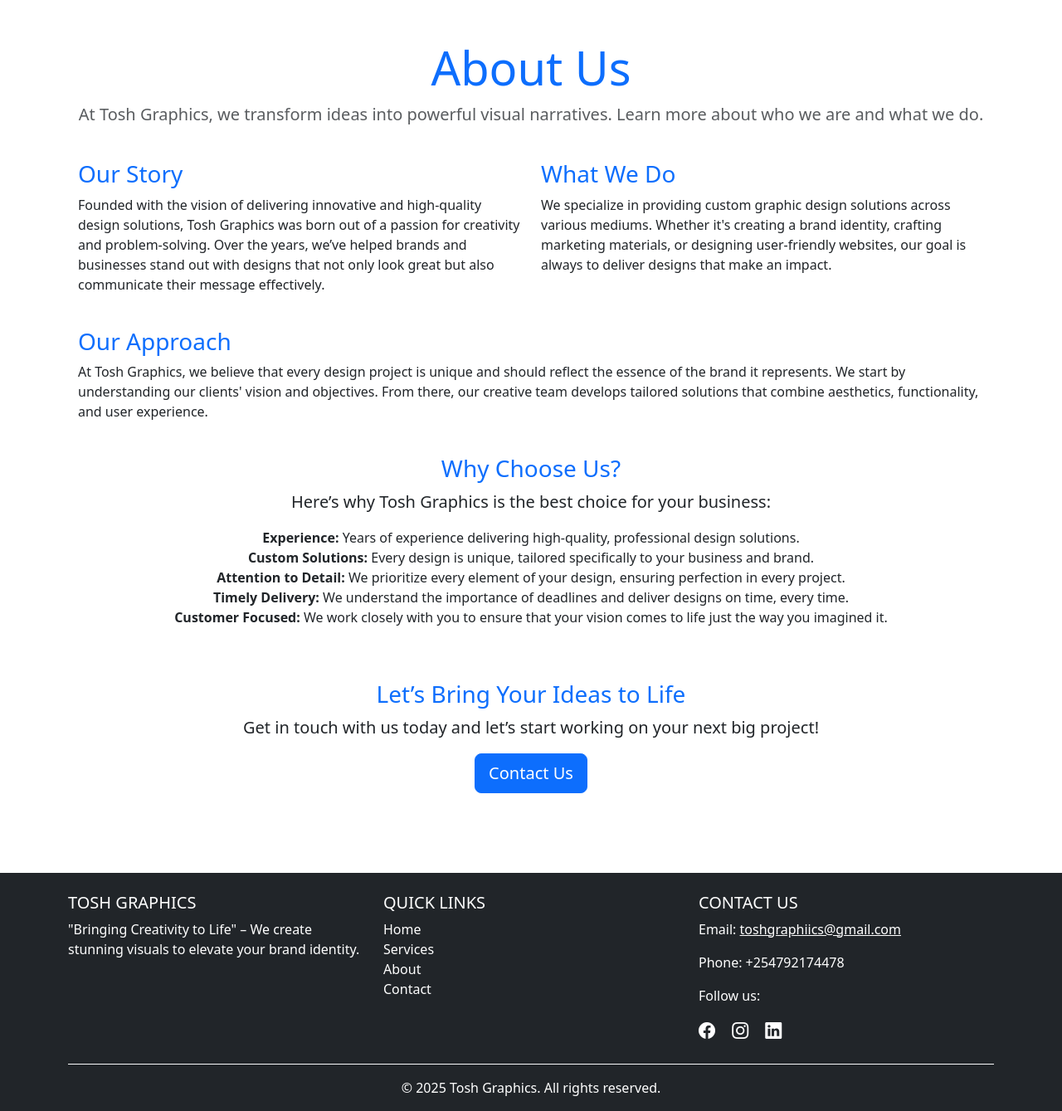
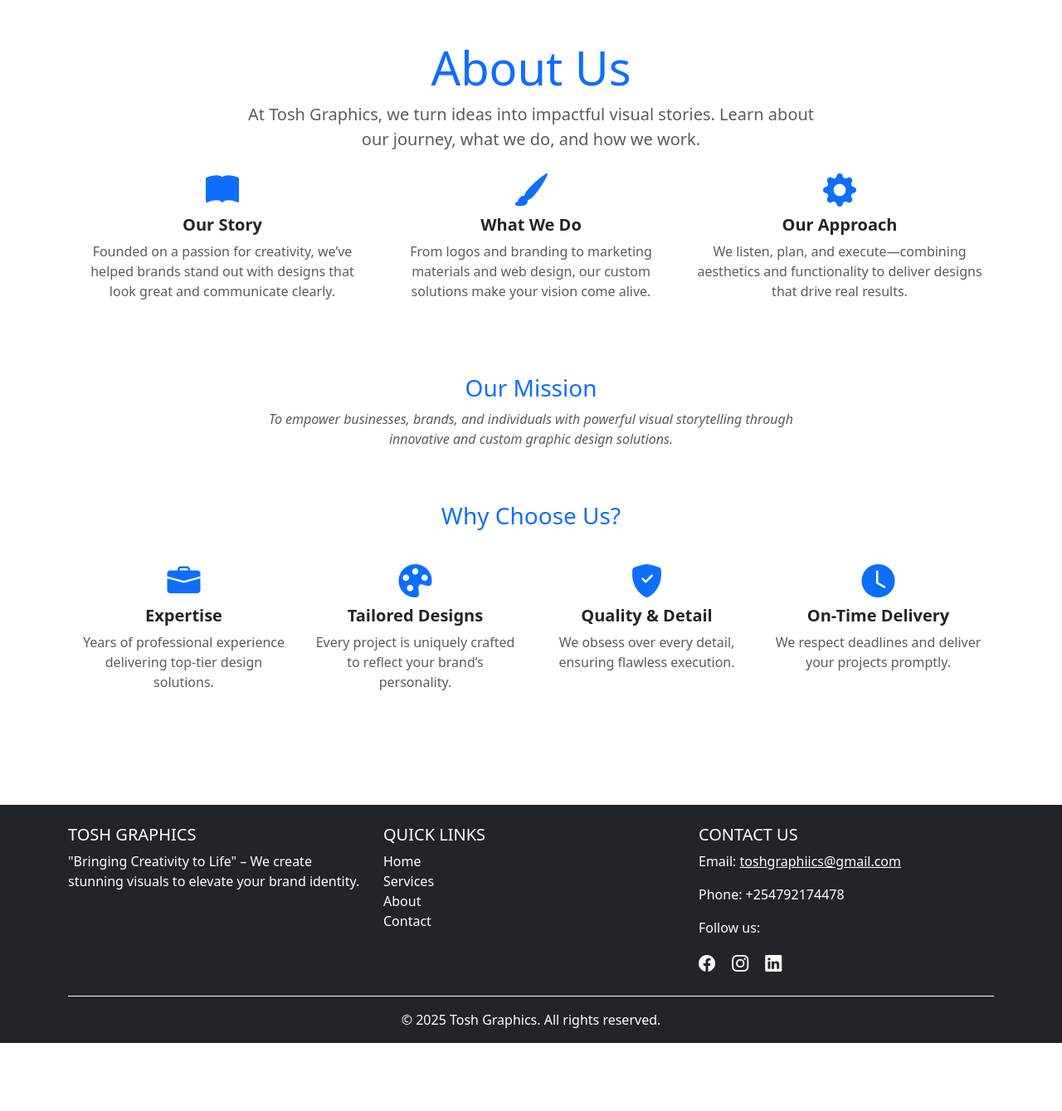
Before and after one commit to Erictosh/tosh_graphics, a Flask app: page /about in a window 1280 px wide. Shown: the part 72-1411 px from the top of the page at 83% size. After the commit the page ends 1329 px from the top, so only its background shows below. Run offline with Flask 3, Linux system fonts and the light colour scheme.

```diff
--- a/templates/about.html
+++ b/templates/about.html
@@ -2,58 +2,73 @@
 
 {% block content %}
 <div class="container py-5">
-    <div class="row text-center">
+  <!-- About Us Heading + Icon Grid -->
+  <div class="row text-center mb-5">
     <div class="col-12">
       <h2 class="display-4 text-primary">About Us</h2>
-        <p class="lead text-muted">At Tosh Graphics, we transform ideas into powerful visual narratives. Learn more about who we are and what we do.</p>
-      </div>
+      <p class="lead text-muted mx-auto" style="max-width: 700px;">
+        At Tosh Graphics, we turn ideas into impactful visual stories. Learn about our journey, what we do, and how we work.
+      </p>
     </div>
 
-    <div class="row justify-content-center mt-4">
-      <div class="col-md-6">
-        <h3 class="text-primary">Our Story</h3>
-        <p>
-          Founded with the vision of delivering innovative and high-quality design solutions, Tosh Graphics was born out of a passion for creativity and problem-solving. Over the years, we’ve helped brands and businesses stand out with designs that not only look great but also communicate their message effectively.
+    <!-- Icon Grid: Story / Do / Approach -->
+    <div class="col-sm-6 col-md-4 mb-4">
+      <i class="bi bi-book-fill text-primary fs-1 mb-2"></i>
+      <h5 class="fw-bold">Our Story</h5>
+      <p class="text-muted">
+        Founded on a passion for creativity, we’ve helped brands stand out with designs that look great and communicate clearly.
       </p>
     </div>
-      <div class="col-md-6">
-        <h3 class="text-primary">What We Do</h3>
-        <p>
-          We specialize in providing custom graphic design solutions across various mediums. Whether it's creating a brand identity, crafting marketing materials, or designing user-friendly websites, our goal is always to deliver designs that make an impact.
+    <div class="col-sm-6 col-md-4 mb-4">
+      <i class="bi bi-brush-fill text-primary fs-1 mb-2"></i>
+      <h5 class="fw-bold">What We Do</h5>
+      <p class="text-muted">
+        From logos and branding to marketing materials and web design, our custom solutions make your vision come alive.
+      </p>
+    </div>
+    <div class="col-sm-6 col-md-4 mb-4">
+      <i class="bi bi-gear-fill text-primary fs-1 mb-2"></i>
+      <h5 class="fw-bold">Our Approach</h5>
+      <p class="text-muted">
+        We listen, plan, and execute—combining aesthetics and functionality to deliver designs that drive real results.
       </p>
     </div>
   </div>
 
-    <div class="row justify-content-center mt-4">
-      <div class="col-md-12">
-        <h3 class="text-primary">Our Approach</h3>
-        <p>
-          At Tosh Graphics, we believe that every design project is unique and should reflect the essence of the brand it represents. We start by understanding our clients' vision and objectives. From there, our creative team develops tailored solutions that combine aesthetics, functionality, and user experience.
+  <!-- Our Mission -->
+  <div class="row justify-content-center text-center mb-5">
+    <div class="col-md-8">
+      <h3 class="text-primary">Our Mission</h3>
+      <p class="fst-italic text-muted mx-auto" style="max-width: 700px;">
+        To empower businesses, brands, and individuals with powerful visual storytelling through innovative and custom graphic design solutions.
       </p>
     </div>
   </div>
 
-    <div class="row justify-content-center mt-4">
-      <div class="col-md-12 text-center">
+  <!-- Why Choose Us -->
+  <div class="row justify-content-center text-center">
+    <div class="col-12 mb-4">
       <h3 class="text-primary">Why Choose Us?</h3>
-        <p class="lead">
-          Here’s why Tosh Graphics is the best choice for your business:
-        </p>
-        <ul class="list-unstyled">
-          <li><strong>Experience:</strong> Years of experience delivering high-quality, professional design solutions.</li>
-          <li><strong>Custom Solutions:</strong> Every design is unique, tailored specifically to your business and brand.</li>
-          <li><strong>Attention to Detail:</strong> We prioritize every element of your design, ensuring perfection in every project.</li>
-          <li><strong>Timely Delivery:</strong> We understand the importance of deadlines and deliver designs on time, every time.</li>
-          <li><strong>Customer Focused:</strong> We work closely with you to ensure that your vision comes to life just the way you imagined it.</li>
-        </ul>
     </div>
+    <div class="col-sm-6 col-md-3 mb-4">
+      <i class="bi bi-briefcase-fill text-primary fs-1 mb-2"></i>
+      <h5 class="fw-bold">Expertise</h5>
+      <p class="text-muted">Years of professional experience delivering top‑tier design solutions.</p>
     </div>
-
-    <div class="row justify-content-center mt-5">
-      <div class="col-md-12 text-center">
-        <h3 class="text-primary">Let’s Bring Your Ideas to Life</h3>
-        <p class="lead">Get in touch with us today and let’s start working on your next big project!</p>
-        <a href="/contact" class="btn btn-primary btn-lg">Contact Us</a>
+    <div class="col-sm-6 col-md-3 mb-4">
+      <i class="bi bi-palette-fill text-primary fs-1 mb-2"></i>
+      <h5 class="fw-bold">Tailored Designs</h5>
+      <p class="text-muted">Every project is uniquely crafted to reflect your brand’s personality.</p>
+    </div>
+    <div class="col-sm-6 col-md-3 mb-4">
+      <i class="bi bi-shield-fill-check text-primary fs-1 mb-2"></i>
+      <h5 class="fw-bold">Quality & Detail</h5>
+      <p class="text-muted">We obsess over every detail, ensuring flawless execution.</p>
+    </div>
+    <div class="col-sm-6 col-md-3 mb-4">
+      <i class="bi bi-clock-fill text-primary fs-1 mb-2"></i>
+      <h5 class="fw-bold">On-Time Delivery</h5>
+      <p class="text-muted">We respect deadlines and deliver your projects promptly.</p>
     </div>
   </div>
 </div>
```
Lines whose indentation alone changed are shown as unchanged.
